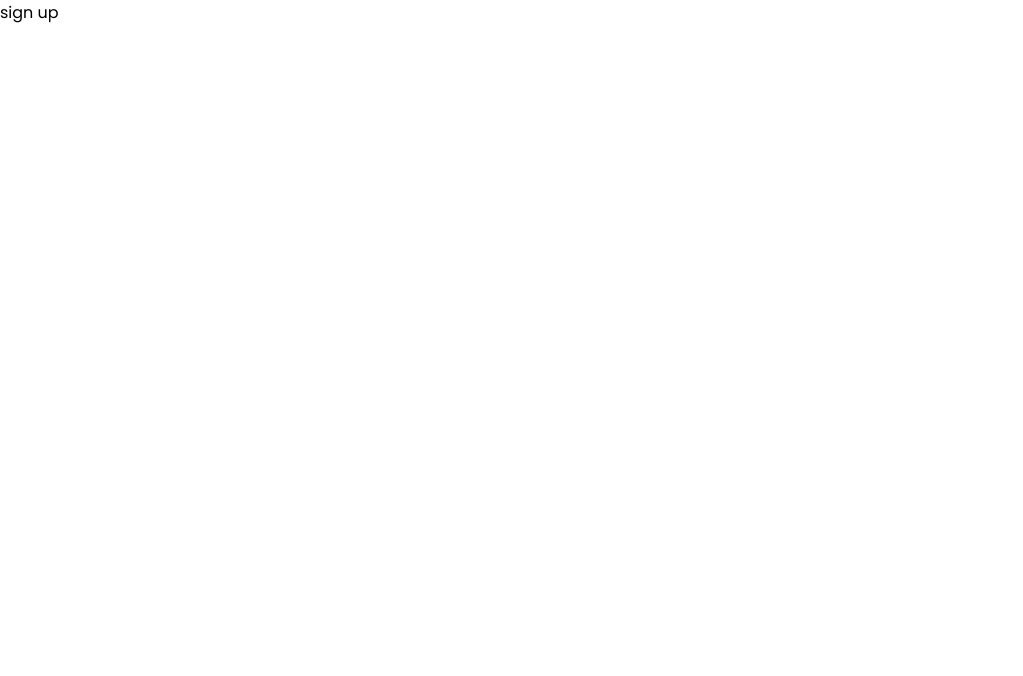
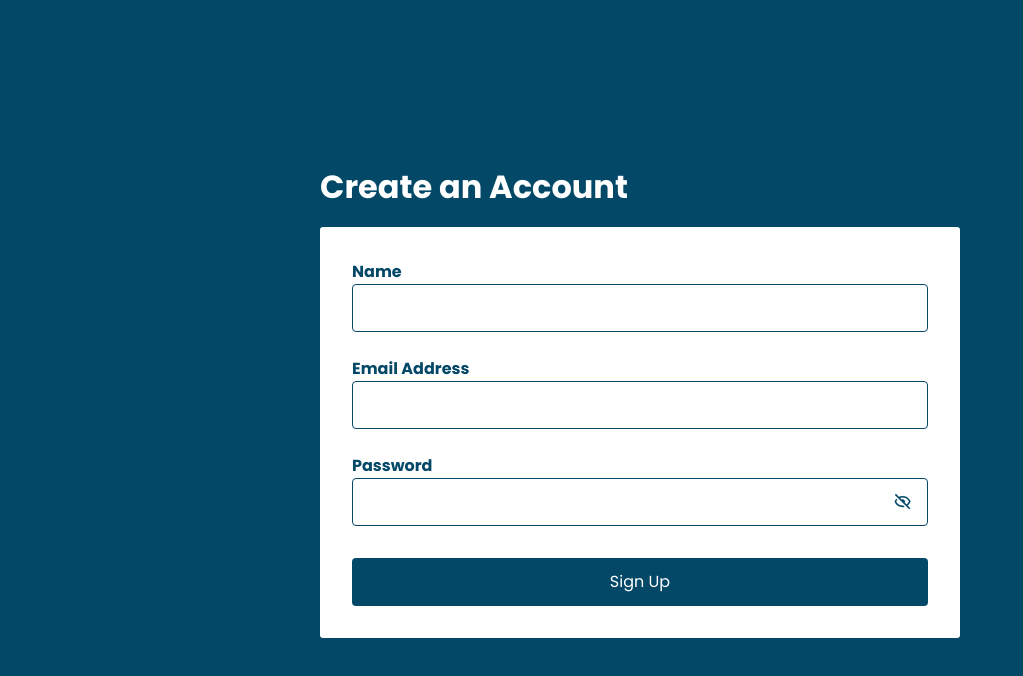
Before and after one commit to Iretoms/chat-me, a React (Create React App) app: page /sign-up in a window 1280 px wide. Shown: the top 676 px of the page, without its empty margins (0-1023 px from the left). Built offline with nearby package versions, Linux system fonts and the light colour scheme.

Commit message:
sign up page

```diff
--- a/src/pages/sign-up/SignUp.jsx
+++ b/src/pages/sign-up/SignUp.jsx
@@ -1,9 +1,68 @@
+import { useState } from "react";
+import { Link, useNavigate } from "react-router-dom";
+import { BiShowAlt, BiHide } from "react-icons/bi";
+import "./SignUp.scss";
+
 const SignUp = () => {
-    return (
-        <div>
-            sign up
-        </div>
-    );
+  const navigate = useNavigate();
+  const [formData, SetFormData] = useState({ name:"", email: "", password: "" });
+  const [show, setShow] = useState(false);
+
+  const { name, email, password } = formData;
+
+  const eyeIcon = show ? (
+    <BiShowAlt fill="#034867" size="1.2rem" />
+  ) : (
+    <BiHide fill="#034867" size="1.2rem" />
+  );
+
+  const onChange = (e) => {
+    SetFormData((prevState) => ({
+      ...prevState,
+      [e.target.id]: e.target.value,
+    }));
+  };
+
+  const onSubmit = (e) => {
+    e.preventDefault();
+  };
+
+  return (
+    <div className="main-container">
+      <header className="signIn-heading">
+        <h1 className="page-heading">Create an Account</h1>
+      </header>
+      <main className="form-container">
+        <form onSubmit={onSubmit}>
+          <div className="form-control name">
+            <label htmlFor="email">Name</label>
+            <input type="text" id="name" value={name} onChange={onChange} />
+          </div>
+          <div className="form-control email">
+            <label htmlFor="email">Email Address</label>
+            <input type="email" id="email" value={email} onChange={onChange} />
+          </div>
+          <div className="form-control password">
+            <label htmlFor="password">Password</label>
+            <div className="password-field">
+              <input
+                type={show ? "text" : "password"}
+                id="password"
+                value={password}
+                onChange={onChange}
+              />
+              <button onClick={() => setShow(!show)} className="eyeBtn">
+                {eyeIcon}
+              </button>
+            </div>
+          </div>
+          <button type="submit" className="submit-btn">
+            Sign Up
+          </button>
+        </form>
+      </main>
+    </div>
+  );
 };
 
 export default SignUp;
--- a/src/pages/sign-up/SignUp.scss
+++ b/src/pages/sign-up/SignUp.scss
@@ -0,0 +1,7 @@
+.name, .email {
+    margin-bottom: 1.5rem;
+}
+
+.password {
+    margin-bottom: 2rem;
+}
```
Also changed, not shown: src/components/google-button/GoogleBtn.jsx (added), src/components/google-button/GoogleBtn.scss (added).
